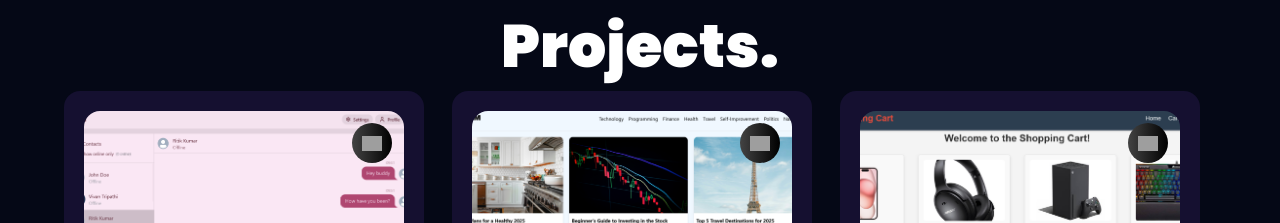
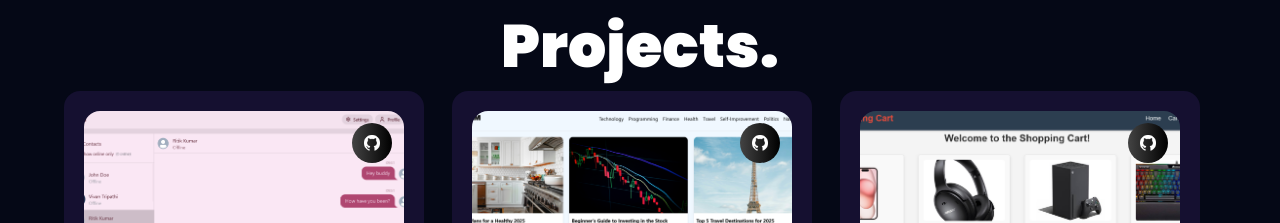
Before and after one commit to phoenixvasu/vasu_portfolio, a React (Vite) app: page / in a window 1280 px wide. Shown: the part 3520-3743 px from the top of the page. Built offline with nearby package versions, Linux system fonts and the light colour scheme; grey boxes are pictures that could not be loaded.

Commit message:
fixed github logo

```diff
--- a/src/assets/index.js
+++ b/src/assets/index.js
@@ -9,10 +9,12 @@ import kvlogo from "./company/kvlogo.jpg"
 import talkstraimage from "./talkstra.png"
 import blogmentumimage from "./blogmentum.png"
 import shoppingcartimage from "./shoppingcart.png"
+import github from "./github.png"
 
 export {
   logo,
   iiitnlogo,
+  github,
   aspcslogo,
   profilepic,
   kvlogo,
--- a/src/components/Works.jsx
+++ b/src/components/Works.jsx
@@ -3,7 +3,7 @@ import { Tilt } from "react-tilt";
 import { motion, useAnimation, useInView } from "framer-motion";
 
 import { styles } from "../styles";
-import { SiGithub } from "react-icons/si";
+import { github } from "../assets";
 import { SectionWrapper } from "../hoc";
 import { projects } from "../constants";
 import { fadeIn } from "../utils/motion";
@@ -40,7 +40,7 @@ const ProjectCard = ({
               className="black-gradient w-10 h-10 rounded-full flex justify-center items-center cursor-pointer transition-all duration-300 hover:shadow-[0_0_10px_rgba(128,0,128,0.7)]"
             >
               <img
-                src={SiGithub}
+                src={github}
                 alt="source code"
                 className="w-1/2 h-1/2 object-contain"
               />
```
Also changed, not shown: src/assets/github.png (added), 1 other file (tests, documents, lock files or other folders).
